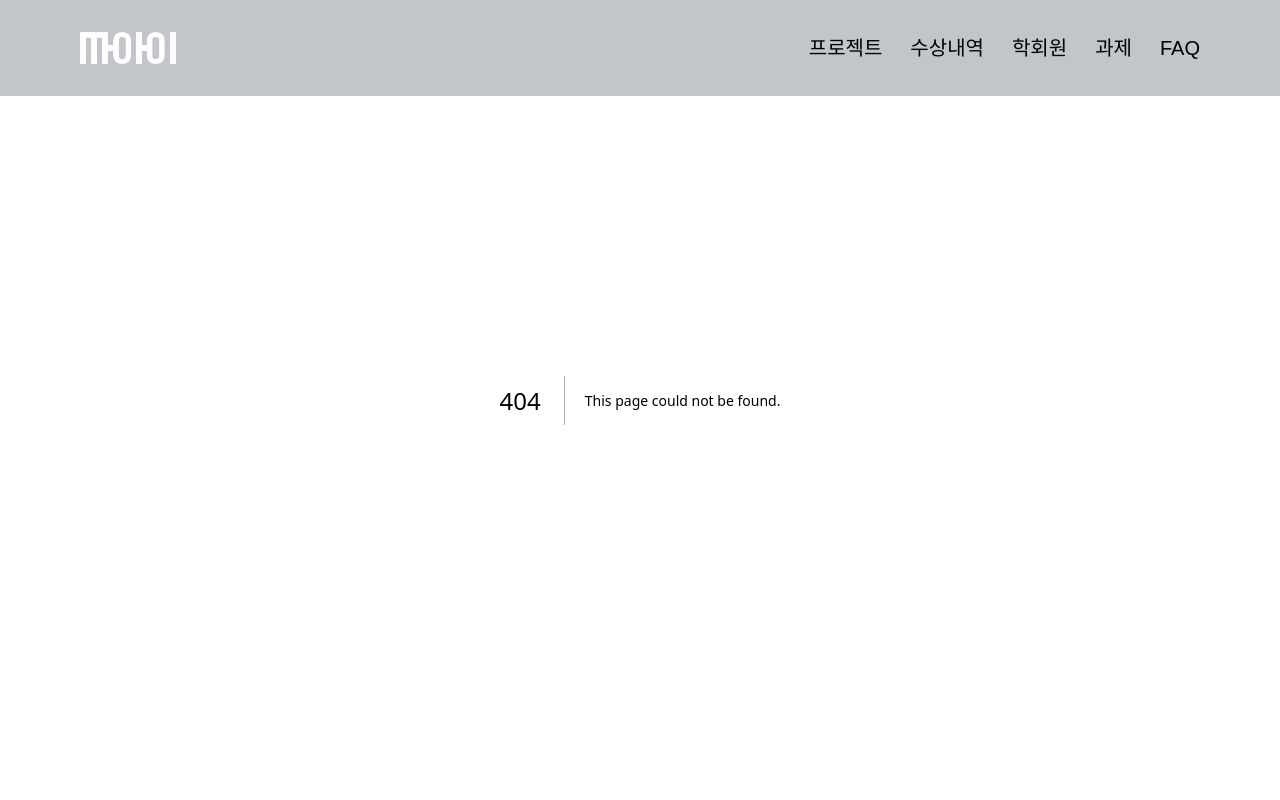
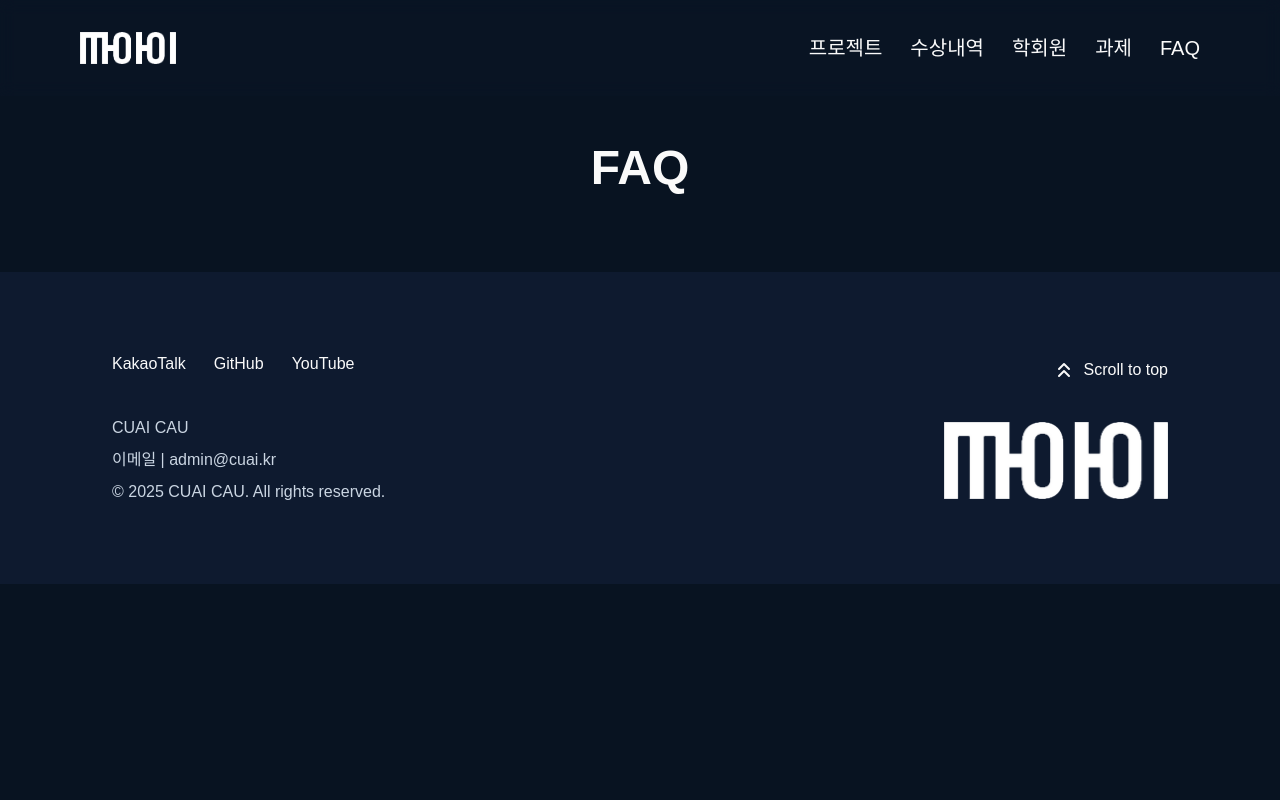
Before and after one commit to CUAI-CAU/CUAI_Webpage, a Next.js app in the folder frontend/: page /faq in a window 1280 px wide. Before the commit this address had no page. Shown: the top 800 px of the page. Built offline with nearby package versions, Linux system fonts and the light colour scheme.

Commit message:
frontend/feat: 라우팅 페이지 추가

```diff
--- /dev/null
+++ b/frontend/src/app/awards/page.tsx
@@ -0,0 +1,9 @@
+import { FadeInOnMount, TitledSection } from '@/components'
+
+export default function AwardsPage() {
+    return (
+        <FadeInOnMount className="flex justify-center items-center">
+            <TitledSection title="수상 내역" className="w-3/4"></TitledSection>
+        </FadeInOnMount>
+    )
+}
--- /dev/null
+++ b/frontend/src/app/faq/page.tsx
@@ -0,0 +1,9 @@
+import { FadeInOnMount, TitledSection } from '@/components'
+
+export default function FaqPage() {
+    return (
+        <FadeInOnMount className="flex justify-center items-center">
+            <TitledSection title="FAQ" className="w-3/4"></TitledSection>
+        </FadeInOnMount>
+    )
+}
--- /dev/null
+++ b/frontend/src/app/members/page.tsx
@@ -0,0 +1,9 @@
+import { FadeInOnMount, TitledSection } from '@/components'
+
+export default function MembersPage() {
+    return (
+        <FadeInOnMount className="flex justify-center items-center">
+            <TitledSection title="학회원" className="w-3/4"></TitledSection>
+        </FadeInOnMount>
+    )
+}
--- /dev/null
+++ b/frontend/src/app/not-found.tsx
@@ -0,0 +1,19 @@
+import Link from 'next/link'
+
+export default function NotFoundPage() {
+    return (
+        <div className="flex flex-col md:flex-row justify-center items-center min-h-screen gap-10">
+            <h1 className="text-7xl font-semibold">404</h1>
+
+            <div className="hidden md:flex border-r border-slate-400 h-28" />
+            <div className="md:hidden border-b border-slate-400 w-5/6" />
+
+            <div className="text-center md:text-start space-y-3">
+                <p className="text-xl">페이지를 찾을 수 없습니다.</p>
+                <Link href="/" className="text-emerald-500 underline">
+                    홈으로 돌아가기
+                </Link>
+            </div>
+        </div>
+    )
+}
--- /dev/null
+++ b/frontend/src/app/projects/page.tsx
@@ -0,0 +1,9 @@
+import { FadeInOnMount, TitledSection } from '@/components'
+
+export default function ProjectsPage() {
+    return (
+        <FadeInOnMount className="flex justify-center items-center">
+            <TitledSection title="프로젝트" className="w-3/4"></TitledSection>
+        </FadeInOnMount>
+    )
+}
--- /dev/null
+++ b/frontend/src/app/quiz/page.tsx
@@ -0,0 +1,9 @@
+import { FadeInOnMount, TitledSection } from '@/components'
+
+export default function QuizPage() {
+    return (
+        <FadeInOnMount className="flex justify-center items-center">
+            <TitledSection title="과제 제출" className="w-3/4"></TitledSection>
+        </FadeInOnMount>
+    )
+}
--- /dev/null
+++ b/frontend/src/components/FadeInOnMount.tsx
@@ -0,0 +1,26 @@
+'use client'
+
+import { useEffect, useState, type PropsWithChildren } from 'react'
+
+interface FadeInOnMountProps {
+    className?: string
+}
+
+export const FadeInOnMount = ({ className, children }: PropsWithChildren<FadeInOnMountProps>) => {
+    const [visible, setVisible] = useState(false)
+
+    useEffect(() => {
+        const timeout = setTimeout(() => setVisible(true), 50)
+        return () => clearTimeout(timeout)
+    }, [])
+
+    return (
+        <div
+            className={`transition-opacity duration-1000 ease-out transform ${
+                visible ? 'opacity-100 translate-y-0' : 'opacity-0 translate-y-5'
+            } ${className}`}
+        >
+            {children}
+        </div>
+    )
+}
--- /dev/null
+++ b/frontend/src/components/TitledSection.tsx
@@ -0,0 +1,15 @@
+import { PropsWithChildren } from 'react'
+
+interface TitledSectionProps {
+    title: string
+    className?: string
+}
+
+export const TitledSection = ({ title, className, children }: PropsWithChildren<TitledSectionProps>) => {
+    return (
+        <section className={`flex flex-col justify-center items-center mt-36 space-y-16 ${className}`}>
+            <h1 className="text-center text-5xl font-semibold">{title}</h1>
+            {children}
+        </section>
+    )
+}
--- a/frontend/src/components/index.ts
+++ b/frontend/src/components/index.ts
@@ -1,2 +1,4 @@
 export * from './ScrollDownButton'
 export * from './FadeInOnScroll'
+export * from './FadeInOnMount'
+export * from './TitledSection'
--- a/frontend/src/styles/globals.css
+++ b/frontend/src/styles/globals.css
@@ -2,7 +2,7 @@
 
 :root {
     --background: #081321;
-    --foreground: #f1f5f9;
+    --foreground: #fafafa;
     --pretendard: 'pretendard', sans-serif;
 }
 
```
